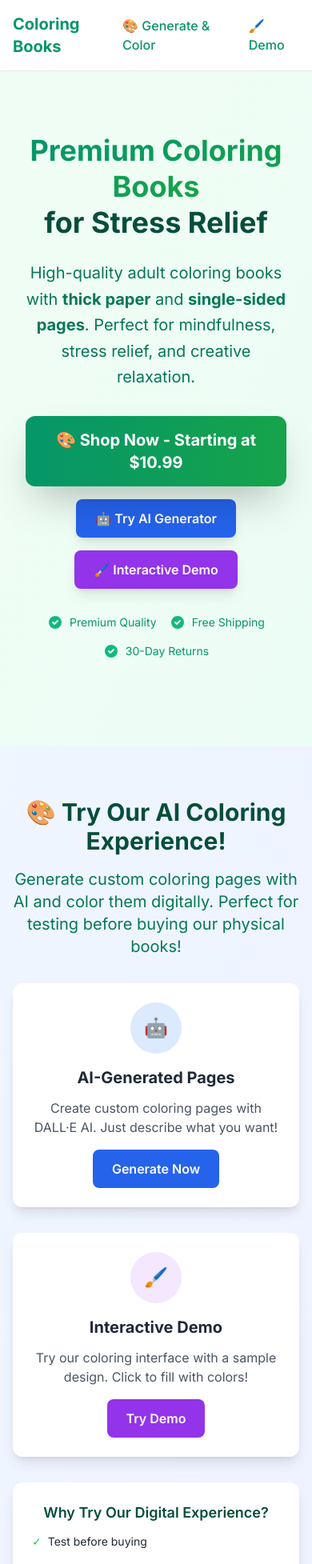
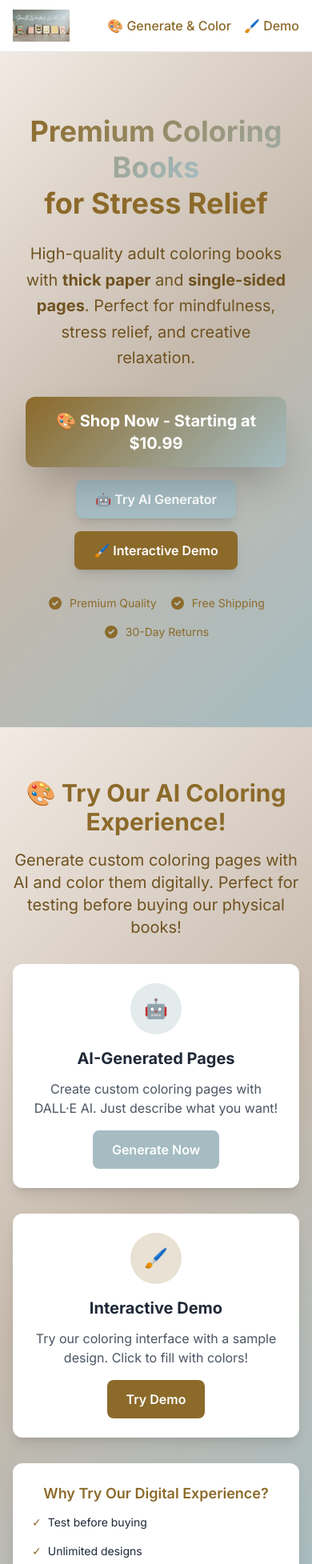
Before and after one commit to hazzler78/coloringbooks, a Next.js app: page / in a window 390 px wide. Shown: the top 1955 px of the page at 80% size. Built offline with nearby package versions, Linux system fonts and the light colour scheme.

Commit message:
feat(theme): Pantone 7542/7528/8021; global header image; gradients/components updated

```diff
--- a/app/globals.css
+++ b/app/globals.css
@@ -8,11 +8,11 @@ body {
 
 /* Custom gradient classes */
 .hero-gradient {
-  background: linear-gradient(135deg, #f0fdf4 0%, #ecfdf5 50%, #d1fae5 100%);
+  background: linear-gradient(135deg, #F2EAE3 0%, #C5B9AC 50%, #A4BCC2 100%);
 }
 
 .cta-button {
-  background: linear-gradient(135deg, #059669, #10b981);
+  background: linear-gradient(135deg, #8C6A2A, #A4BCC2);
   transition: all 0.3s ease;
 }
 
@@ -22,7 +22,7 @@ body {
 }
 
 .text-gradient {
-  background: linear-gradient(135deg, #059669, #10b981);
+  background: linear-gradient(135deg, #8C6A2A, #A4BCC2);
   -webkit-background-clip: text;
   -webkit-text-fill-color: transparent;
   background-clip: text;
--- a/app/layout.tsx
+++ b/app/layout.tsx
@@ -54,6 +54,19 @@ export default function RootLayout({
         {/* End Facebook Pixel Code */}
       </head>
       <body className={`${inter.className} hero-gradient text-gray-800`}>
+        <header className="bg-white shadow-sm border-b">
+          <div className="max-w-4xl mx-auto px-4 py-3 flex justify-between items-center">
+            <img src="/header_smallwonderart.png" alt="Small Wonder Art" className="h-10 w-auto" />
+            <nav className="flex gap-4">
+              <a href="/generate" className="text-pantone8021 hover:text-[#6F5220] font-medium">
+                🎨 Generate & Color
+              </a>
+              <a href="/coloring-demo" className="text-pantone8021 hover:text-[#6F5220] font-medium">
+                🖌️ Demo
+              </a>
+            </nav>
+          </div>
+        </header>
         {children}
 
         {/* Vercel Analytics */}
--- a/app/page.tsx
+++ b/app/page.tsx
@@ -1,34 +1,19 @@
 export default function Home() {
   return (
     <>
-      {/* Navigation */}
-      <nav className="bg-white shadow-sm border-b">
-        <div className="max-w-4xl mx-auto px-4 py-4">
-          <div className="flex justify-between items-center">
-            <div className="text-xl font-bold text-emerald-600">Coloring Books</div>
-            <div className="flex gap-4">
-              <a href="/generate" className="text-emerald-600 hover:text-emerald-800 font-medium">
-                🎨 Generate & Color
-              </a>
-              <a href="/coloring-demo" className="text-emerald-600 hover:text-emerald-800 font-medium">
-                🖌️ Demo
-              </a>
-            </div>
-          </div>
-        </div>
-      </nav>
+      {/* Global header is defined in RootLayout */}
 
       {/* Hero Section */}
-      <section className="relative min-h-screen flex items-center justify-center px-4 py-8 md:py-16 bg-gradient-to-br from-green-50 to-emerald-50">
+      <section className="relative min-h-screen flex items-center justify-center px-4 py-8 md:py-16" style={{ background: 'linear-gradient(135deg, #F2EAE3 0%, #C5B9AC 50%, #A4BCC2 100%)' }}>
         <div className="relative z-10 max-w-4xl mx-auto text-center">
           {/* Main Headline */}
           <h1 className="text-4xl md:text-6xl lg:text-7xl font-bold mb-6 leading-tight px-2">
-            <span className="bg-gradient-to-r from-emerald-600 to-green-600 bg-clip-text text-transparent">Premium Coloring Books</span><br />
-            <span className="text-emerald-900">for Stress Relief</span>
+            <span className="bg-clip-text text-transparent" style={{ backgroundImage: 'linear-gradient(135deg, #8C6A2A, #A4BCC2)' }}>Premium Coloring Books</span><br />
+            <span className="text-pantone8021">for Stress Relief</span>
           </h1>
 
           {/* Clear Value Proposition */}
-          <p className="text-xl md:text-2xl mb-8 text-emerald-700 max-w-2xl mx-auto leading-relaxed px-4">
+          <p className="text-xl md:text-2xl mb-8 text-[#6F5220] max-w-2xl mx-auto leading-relaxed px-4">
             High-quality adult coloring books with <strong>thick paper</strong> and <strong>single-sided pages</strong>.
             Perfect for mindfulness, stress relief, and creative relaxation.
           </p>
@@ -39,20 +24,21 @@ export default function Home() {
               href="https://www.amazon.com/Spooky-Fun-Halloween-Coloring-Book/dp/B0DGF4MFCK/"
               target="_blank"
               rel="noopener noreferrer"
-              className="bg-gradient-to-r from-emerald-600 to-green-600 text-white font-bold py-4 px-8 rounded-xl text-xl shadow-2xl transform hover:scale-105 transition-all duration-300 inline-block"
+              className="text-white font-bold py-4 px-8 rounded-xl text-xl shadow-2xl transform hover:scale-105 transition-all duration-300 inline-block"
+              style={{ backgroundImage: 'linear-gradient(135deg, #8C6A2A, #A4BCC2)' }}
             >
               🎨 Shop Now - Starting at $10.99
             </a>
             <div className="flex flex-col sm:flex-row gap-4 justify-center items-center">
               <a
                 href="/generate"
-                className="bg-blue-600 text-white font-semibold py-3 px-6 rounded-lg shadow-lg hover:bg-blue-700 transition-all duration-300 inline-block"
+                className="bg-pantone7542 text-white font-semibold py-3 px-6 rounded-lg shadow-lg hover:brightness-90 transition-all duration-300 inline-block"
               >
                 🤖 Try AI Generator
               </a>
               <a
                 href="/coloring-demo"
-                className="bg-purple-600 text-white font-semibold py-3 px-6 rounded-lg shadow-lg hover:bg-purple-700 transition-all duration-300 inline-block"
+                className="bg-pantone8021 text-white font-semibold py-3 px-6 rounded-lg shadow-lg hover:brightness-90 transition-all duration-300 inline-block"
               >
                 🖌️ Interactive Demo
               </a>
@@ -60,21 +46,21 @@ export default function Home() {
           </div>
 
           {/* Trust Indicators */}
-          <div className="flex flex-wrap justify-center items-center gap-4 md:gap-6 text-sm text-emerald-600 mb-8">
+          <div className="flex flex-wrap justify-center items-center gap-4 md:gap-6 text-sm text-pantone8021 mb-8">
             <div className="flex items-center">
-              <svg className="w-5 h-5 mr-2 text-emerald-500" fill="currentColor" viewBox="0 0 20 20">
+              <svg className="w-5 h-5 mr-2 text-pantone8021" fill="currentColor" viewBox="0 0 20 20">
                 <path fillRule="evenodd" d="M10 18a8 8 0 100-16 8 8 0 000 16zm3.707-9.293a1 1 0 00-1.414-1.414L9 10.586 7.707 9.293a1 1 0 00-1.414 1.414l2 2a1 1 0 001.414 0l4-4z" clipRule="evenodd"></path>
               </svg>
               Premium Quality
             </div>
             <div className="flex items-center">
-              <svg className="w-5 h-5 mr-2 text-emerald-500" fill="currentColor" viewBox="0 0 20 20">
+              <svg className="w-5 h-5 mr-2 text-pantone8021" fill="currentColor" viewBox="0 0 20 20">
                 <path fillRule="evenodd" d="M10 18a8 8 0 100-16 8 8 0 000 16zm3.707-9.293a1 1 0 00-1.414-1.414L9 10.586 7.707 9.293a1 1 0 00-1.414 1.414l2 2a1 1 0 001.414 0l4-4z" clipRule="evenodd"></path>
               </svg>
               Free Shipping
             </div>
             <div className="flex items-center">
-              <svg className="w-5 h-5 mr-2 text-emerald-500" fill="currentColor" viewBox="0 0 20 20">
+              <svg className="w-5 h-5 mr-2 text-pantone8021" fill="currentColor" viewBox="0 0 20 20">
                 <path fillRule="evenodd" d="M10 18a8 8 0 100-16 8 8 0 000 16zm3.707-9.293a1 1 0 00-1.414-1.414L9 10.586 7.707 9.293a1 1 0 00-1.414 1.414l2 2a1 1 0 001.414 0l4-4z" clipRule="evenodd"></path>
               </svg>
               30-Day Returns
@@ -84,26 +70,26 @@ export default function Home() {
       </section>
 
       {/* Interactive AI Coloring Section */}
-      <section className="py-16 px-4 bg-gradient-to-br from-blue-50 to-indigo-50">
+      <section className="py-16 px-4" style={{ background: 'linear-gradient(135deg, #F2EAE3 0%, #C5B9AC 50%, #A4BCC2 100%)' }}>
         <div className="max-w-4xl mx-auto text-center">
-          <h2 className="text-3xl md:text-4xl font-bold mb-4 text-emerald-900">
+          <h2 className="text-3xl md:text-4xl font-bold mb-4 text-pantone8021">
             🎨 Try Our AI Coloring Experience!
           </h2>
-          <p className="text-xl text-emerald-700 mb-8 max-w-2xl mx-auto">
+          <p className="text-xl text-[#6F5220] mb-8 max-w-2xl mx-auto">
             Generate custom coloring pages with AI and color them digitally. Perfect for testing before buying our physical books!
           </p>
 
           <div className="grid md:grid-cols-2 gap-8 mb-8">
             {/* AI Generate Feature */}
             <div className="bg-white rounded-xl p-6 shadow-lg hover:shadow-xl transition-shadow">
-              <div className="w-16 h-16 bg-blue-100 rounded-full flex items-center justify-center mb-4 mx-auto">
+              <div className="w-16 h-16 bg-pantone7542/30 rounded-full flex items-center justify-center mb-4 mx-auto">
                 <span className="text-2xl">🤖</span>
               </div>
               <h3 className="text-xl font-bold mb-3 text-gray-800">AI-Generated Pages</h3>
               <p className="text-gray-600 mb-4">Create custom coloring pages with DALL·E AI. Just describe what you want!</p>
               <a
                 href="/generate"
-                className="bg-blue-600 text-white px-6 py-3 rounded-lg font-semibold hover:bg-blue-700 transition-colors inline-block"
+                className="bg-pantone7542 text-white px-6 py-3 rounded-lg font-semibold hover:brightness-90 transition-colors inline-block"
               >
                 Generate Now
               </a>
@@ -111,14 +97,14 @@ export default function Home() {
 
             {/* Interactive Demo */}
             <div className="bg-white rounded-xl p-6 shadow-lg hover:shadow-xl transition-shadow">
-              <div className="w-16 h-16 bg-purple-100 rounded-full flex items-center justify-center mb-4 mx-auto">
+              <div className="w-16 h-16 bg-pantone8021/20 rounded-full flex items-center justify-center mb-4 mx-auto">
                 <span className="text-2xl">🖌️</span>
               </div>
               <h3 className="text-xl font-bold mb-3 text-gray-800">Interactive Demo</h3>
               <p className="text-gray-600 mb-4">Try our coloring interface with a sample design. Click to fill with colors!</p>
               <a
                 href="/coloring-demo"
-                className="bg-purple-600 text-white px-6 py-3 rounded-lg font-semibold hover:bg-purple-700 transition-colors inline-block"
+                className="bg-pantone8021 text-white px-6 py-3 rounded-lg font-semibold hover:brightness-90 transition-colors inline-block"
               >
                 Try Demo
               </a>
@@ -126,18 +112,18 @@ export default function Home() {
           </div>
 
           <div className="bg-white rounded-xl p-6 shadow-lg max-w-2xl mx-auto">
-            <h3 className="text-lg font-semibold mb-3 text-emerald-900">Why Try Our Digital Experience?</h3>
+            <h3 className="text-lg font-semibold mb-3 text-pantone8021">Why Try Our Digital Experience?</h3>
             <div className="grid grid-cols-1 sm:grid-cols-3 gap-4 text-sm">
               <div className="flex items-center">
-                <span className="text-green-500 mr-2">✓</span>
+                <span className="text-pantone8021 mr-2">✓</span>
                 <span>Test before buying</span>
               </div>
               <div className="flex items-center">
-                <span className="text-green-500 mr-2">✓</span>
+                <span className="text-pantone8021 mr-2">✓</span>
                 <span>Unlimited designs</span>
               </div>
               <div className="flex items-center">
-                <span className="text-green-500 mr-2">✓</span>
+                <span className="text-pantone8021 mr-2">✓</span>
                 <span>Instant results</span>
               </div>
             </div>
@@ -148,7 +134,7 @@ export default function Home() {
       {/* Product Showcase Section */}
       <section className="py-16 px-4 bg-white">
         <div className="max-w-4xl mx-auto">
-          <h2 className="text-3xl md:text-4xl font-bold mb-8 text-center text-emerald-900">
+          <h2 className="text-3xl md:text-4xl font-bold mb-8 text-center text-pantone8021">
             Featured Coloring Books
           </h2>
           <div className="grid grid-cols-1 sm:grid-cols-2 lg:grid-cols-3 gap-6 md:gap-8">
@@ -207,17 +193,17 @@ export default function Home() {
       </section>
 
       {/* Benefits Section */}
-      <section className="bg-emerald-50 py-16 px-4">
+      <section className="bg-[#F2EAE3] py-16 px-4">
         <div className="max-w-4xl mx-auto">
-          <h2 className="text-3xl md:text-4xl font-bold mb-8 text-center text-emerald-900">
+          <h2 className="text-3xl md:text-4xl font-bold mb-8 text-center text-pantone8021">
             Why Choose Our Coloring Books?
           </h2>
 
           <div className="grid md:grid-cols-2 gap-6 md:gap-8">
             {/* Benefit 1 */}
             <div className="bg-white rounded-xl p-6 shadow-lg">
-              <div className="w-12 h-12 bg-emerald-100 rounded-lg flex items-center justify-center mb-4">
-                <svg className="w-6 h-6 text-emerald-600" fill="none" stroke="currentColor" viewBox="0 0 24 24">
+              <div className="w-12 h-12 bg-pantone7542/30 rounded-lg flex items-center justify-center mb-4">
+                <svg className="w-6 h-6 text-pantone8021" fill="none" stroke="currentColor" viewBox="0 0 24 24">
                   <path strokeLinecap="round" strokeLinejoin="round" strokeWidth="2" d="M7 21a4 4 0 01-4-4V5a2 2 0 012-2h4a2 2 0 012 2v12a4 4 0 01-4 4zM21 5a2 2 0 00-2-2h-4a2 2 0 00-2 2v12a4 4 0 004 4h4a2 2 0 002-2V5z"></path>
                 </svg>
               </div>
@@ -227,8 +213,8 @@ export default function Home() {
 
             {/* Benefit 2 */}
             <div className="bg-white rounded-xl p-6 shadow-lg">
-              <div className="w-12 h-12 bg-emerald-100 rounded-lg flex items-center justify-center mb-4">
-                <svg className="w-6 h-6 text-emerald-600" fill="none" stroke="currentColor" viewBox="0 0 24 24">
+              <div className="w-12 h-12 bg-pantone7542/30 rounded-lg flex items-center justify-center mb-4">
+                <svg className="w-6 h-6 text-pantone8021" fill="none" stroke="currentColor" viewBox="0 0 24 24">
                   <path strokeLinecap="round" strokeLinejoin="round" strokeWidth="2" d="M9 12l2 2 4-4m6 2a9 9 0 11-18 0 9 9 0 0118 0z"></path>
                 </svg>
               </div>
@@ -238,8 +224,8 @@ export default function Home() {
 
             {/* Benefit 3 */}
             <div className="bg-white rounded-xl p-6 shadow-lg">
-              <div className="w-12 h-12 bg-emerald-100 rounded-lg flex items-center justify-center mb-4">
-                <svg className="w-6 h-6 text-emerald-600" fill="none" stroke="currentColor" viewBox="0 0 24 24">
+              <div className="w-12 h-12 bg-pantone7542/30 rounded-lg flex items-center justify-center mb-4">
+                <svg className="w-6 h-6 text-pantone8021" fill="none" stroke="currentColor" viewBox="0 0 24 24">
                   <path strokeLinecap="round" strokeLinejoin="round" strokeWidth="2" d="M4.318 6.318a4.5 4.5 0 000 6.364L12 20.364l7.682-7.682a4.5 4.5 0 00-6.364-6.364L12 7.636l-1.318-1.318a4.5 4.5 0 00-6.364 0z"></path>
                 </svg>
               </div>
@@ -249,8 +235,8 @@ export default function Home() {
 
             {/* Benefit 4 */}
             <div className="bg-white rounded-xl p-6 shadow-lg">
-              <div className="w-12 h-12 bg-emerald-100 rounded-lg flex items-center justify-center mb-4">
-                <svg className="w-6 h-6 text-emerald-600" fill="none" stroke="currentColor" viewBox="0 0 24 24">
+              <div className="w-12 h-12 bg-pantone7542/30 rounded-lg flex items-center justify-center mb-4">
+                <svg className="w-6 h-6 text-pantone8021" fill="none" stroke="currentColor" viewBox="0 0 24 24">
                   <path strokeLinecap="round" strokeLinejoin="round" strokeWidth="2" d="M12 8v4l3 3m6-3a9 9 0 11-18 0 9 9 0 0118 0z"></path>
                 </svg>
               </div>
@@ -262,7 +248,7 @@ export default function Home() {
       </section>
 
       {/* Testimonials Section */}
-      <section className="bg-emerald-900 text-white py-16 px-4">
+      <section className="bg-pantone8021 text-white py-16 px-4">
         <div className="max-w-4xl mx-auto">
           <h2 className="text-3xl md:text-4xl font-bold mb-8 text-center">
             What Our Customers Say
@@ -270,9 +256,9 @@ export default function Home() {
 
           <div className="grid md:grid-cols-2 gap-8">
             {/* Testimonial 1 */}
-            <div className="bg-emerald-800 rounded-xl p-6">
+            <div className="bg-[#6F5220] rounded-xl p-6">
               <div className="flex items-center mb-4">
-                <div className="w-12 h-12 bg-emerald-600 rounded-full flex items-center justify-center text-white font-bold text-lg mr-4">
+                <div className="w-12 h-12 bg-pantone7528 rounded-full flex items-center justify-center text-white font-bold text-lg mr-4">
                   S
                 </div>
                 <div>
@@ -300,9 +286,9 @@ export default function Home() {
             </div>
 
             {/* Testimonial 2 */}
-            <div className="bg-emerald-800 rounded-xl p-6">
+            <div className="bg-[#6F5220] rounded-xl p-6">
               <div className="flex items-center mb-4">
-                <div className="w-12 h-12 bg-emerald-600 rounded-full flex items-center justify-center text-white font-bold text-lg mr-4">
+                <div className="w-12 h-12 bg-pantone7528 rounded-full flex items-center justify-center text-white font-bold text-lg mr-4">
                   J
                 </div>
                 <div>
@@ -334,40 +320,41 @@ export default function Home() {
 
       {/* Final CTA */}
       <section className="py-16 px-4 text-center bg-white">
-        <h2 className="text-3xl md:text-4xl font-bold mb-6 text-emerald-900">Ready to Start Your Creative Journey?</h2>
-        <p className="text-xl text-emerald-700 mb-8 max-w-2xl mx-auto">
+        <h2 className="text-3xl md:text-4xl font-bold mb-6 text-pantone8021">Ready to Start Your Creative Journey?</h2>
+        <p className="text-xl text-[#6F5220] mb-8 max-w-2xl mx-auto">
           Join thousands of happy customers who've discovered the joy of mindful coloring
         </p>
         <a
           href="https://www.amazon.com/Spooky-Fun-Halloween-Coloring-Book/dp/B0DGF4MFCK/"
           target="_blank"
           rel="noopener noreferrer"
-          className="bg-gradient-to-r from-emerald-600 to-green-600 text-white font-bold py-4 px-8 rounded-xl text-xl shadow-2xl transform hover:scale-105 transition-all duration-300 inline-block"
+          className="text-white font-bold py-4 px-8 rounded-xl text-xl shadow-2xl transform hover:scale-105 transition-all duration-300 inline-block"
+          style={{ backgroundImage: 'linear-gradient(135deg, #8C6A2A, #A4BCC2)' }}
         >
           🎨 Shop Now - Starting at $10.99
         </a>
       </section>
 
       {/* Privacy Policy Section */}
-      <section className="py-12 px-4 bg-emerald-50" id="privacy-policy">
+      <section className="py-12 px-4 bg-[#F2EAE3]" id="privacy-policy">
         <div className="max-w-3xl mx-auto text-center">
-          <h2 className="text-2xl font-bold mb-4 text-emerald-900">Privacy Policy</h2>
+          <h2 className="text-2xl font-bold mb-4 text-pantone8021">Privacy Policy</h2>
           <p className="text-lg text-gray-700 mb-4">
             We respect your privacy. This site does not collect personal data except for anonymous analytics to help us improve the website. We do not sell or share your information with third parties.
           </p>
           <p className="text-lg text-gray-700">
-            For privacy questions, contact us at <a href="mailto:Wonderwallart@gmx.net" className="text-emerald-700 underline">Wonderwallart@gmx.net</a>.
+            For privacy questions, contact us at <a href="mailto:Wonderwallart@gmx.net" className="text-pantone8021 underline">Wonderwallart@gmx.net</a>.
           </p>
         </div>
       </section>
 
       {/* Footer */}
-      <footer className="bg-emerald-900 text-white py-8 px-4">
+      <footer className="bg-pantone8021 text-white py-8 px-4">
         <div className="max-w-4xl mx-auto text-center">
-          <p className="text-sm text-emerald-200">
+          <p className="text-sm text-[#E8DFD6]">
             © 2024 Premium Coloring Books. All rights reserved.
           </p>
-          <p className="text-sm text-emerald-200 mt-2">
+          <p className="text-sm text-[#E8DFD6] mt-2">
             Contact: <a href="mailto:Wonderwallart@gmx.net" className="underline">Wonderwallart@gmx.net</a>
           </p>
         </div>
--- a/tailwind.config.js
+++ b/tailwind.config.js
@@ -9,6 +9,11 @@ module.exports = {
       fontFamily: {
         'inter': ['Inter', 'sans-serif'],
       },
+      colors: {
+        pantone7542: '#A4BCC2', // blue
+        pantone7528: '#C5B9AC', // beige
+        pantone8021: '#8C6A2A', // brown
+      },
     },
   },
   plugins: [],
```
Also changed, not shown: app/coloring-demo/page.tsx (+5 -5 lines), app/generate/page.tsx (+5 -5 lines), app/test/page.tsx (+4 -4 lines), components/BenefitCard.tsx (+5 -5 lines), components/Footer.tsx (+4 -4 lines), components/TestimonialCard.tsx (+5 -5 lines), public/header_smallwonderart.png (added).
